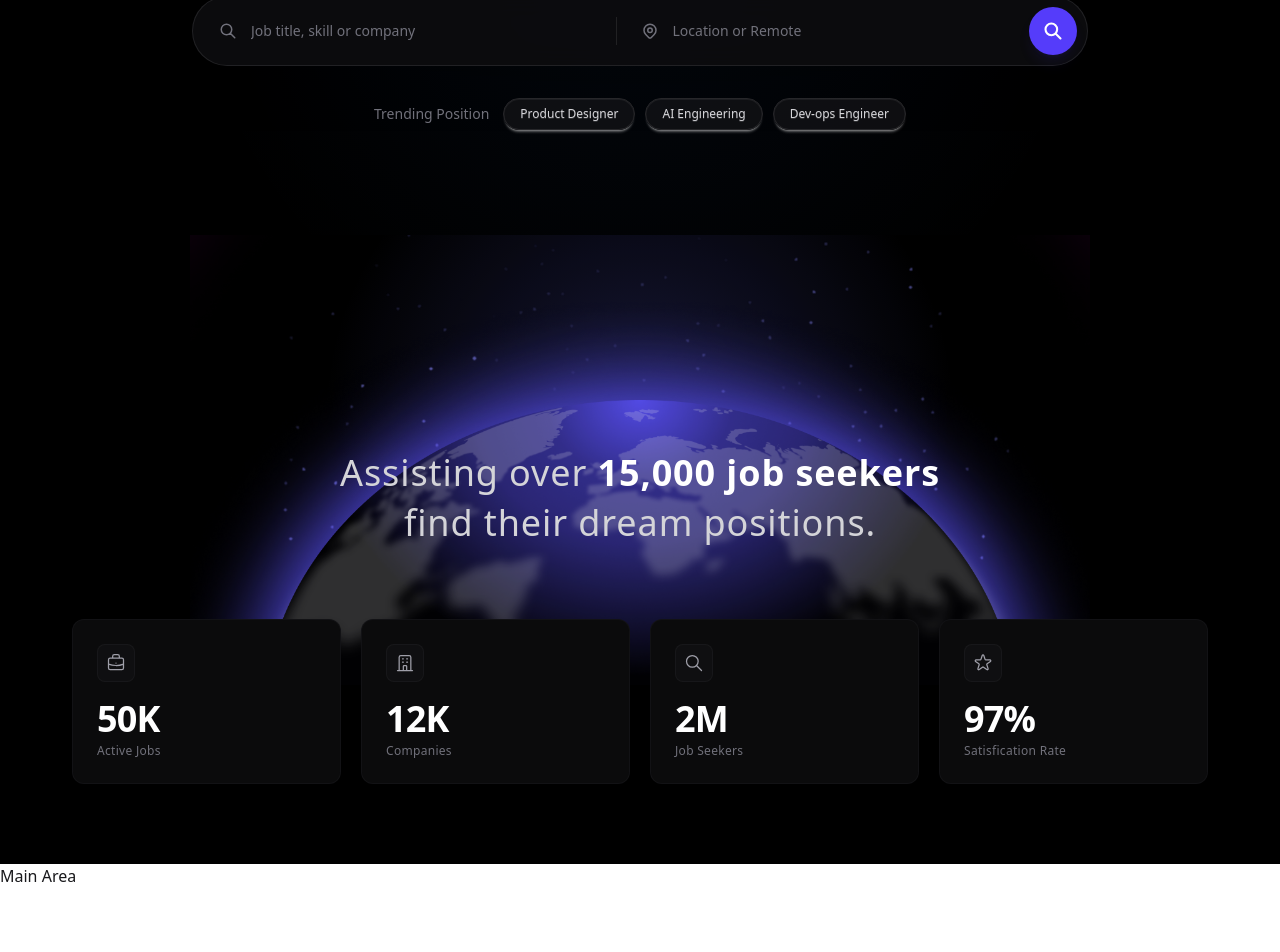
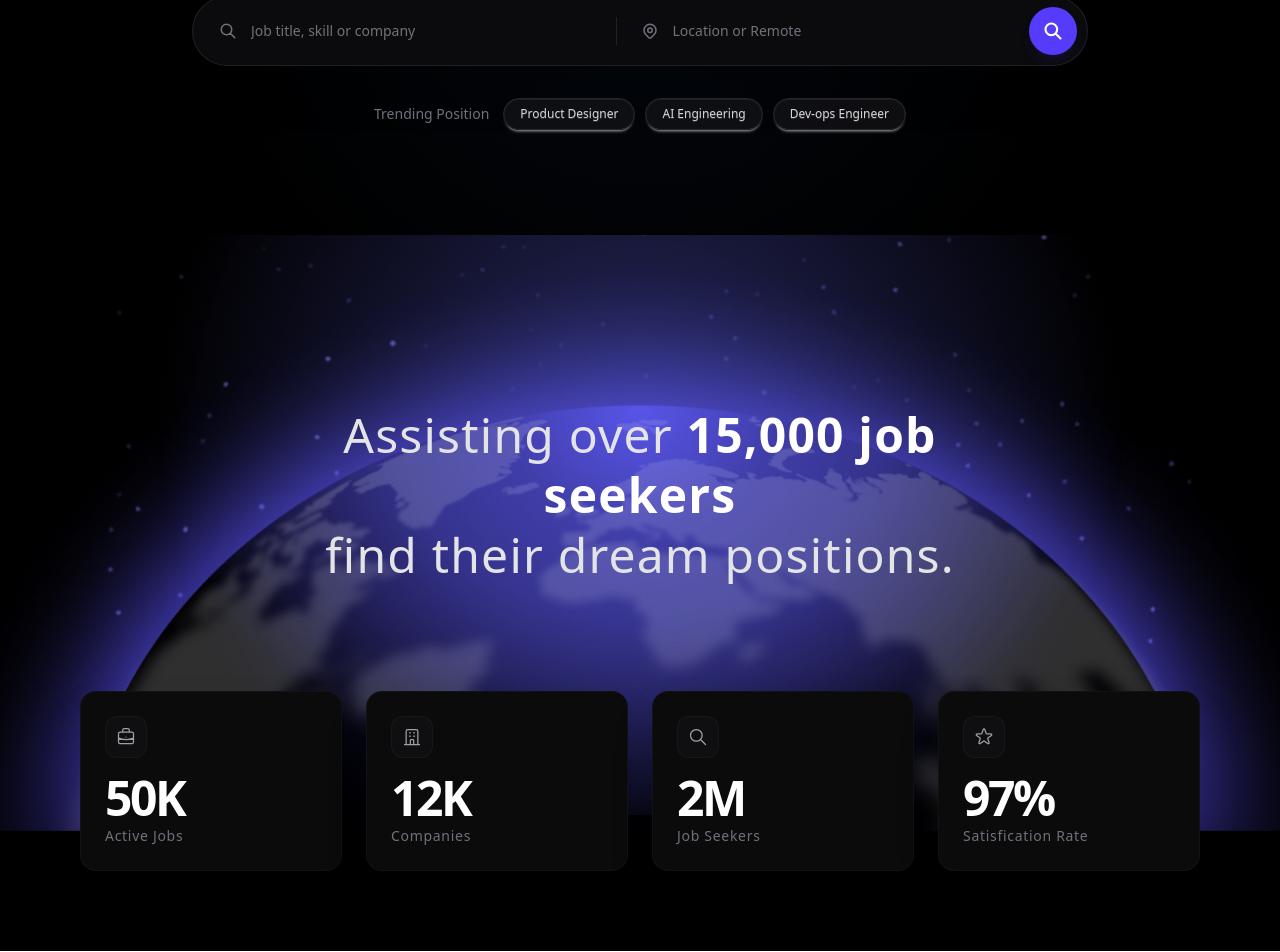
Before and after one commit to farjanayeasminrimi/HireLoop, a Next.js app: page / in a window 1280 px wide. Shown: the part 469-1421 px from the top of the page. Before the commit the page ends 1357 px from the top, so only its background shows below. Built offline with nearby package versions, Linux system fonts and the light colour scheme.

Commit message:
fixing global space

```diff
--- a/src/components/homepage/GlobalStats.jsx
+++ b/src/components/homepage/GlobalStats.jsx
@@ -91,42 +91,51 @@ const GlobalStats = () => {
   ];
 
   return (
-    <section className="relative w-full bg-black text-white px-4 pt-0 pb-20 overflow-hidden select-none flex flex-col items-center">
-      {/* Container holding the heading & background earth element */}
-      <div className="relative w-full max-w-5xl mx-auto flex flex-col items-center justify-end min-h-[320px] mb-6 text-center z-10 px-4">
-        {/* Placeholder for your Earth Image Asset */}
-        {/* Replace standard <img> source with your path / Next.js Image component */}
-        <div className="absolute top-0 left-1/2 -translate-x-1/2 w-[140%] sm:w-[110%] md:w-full max-w-[900px] aspect-[2/1] pointer-events-none mix-blend-screen opacity-90">
-          <Image src={global} alt="Global Network" className="w-full h-full object-cover" />
-          {/* Subtle blue ambient aura layer mirroring image backdrops */}
-          <div className="absolute inset-0 bg-[radial-gradient(circle_at_50%_40%,rgba(99,102,241,0.25)_0%,transparent_60%)] -z-10" />
+    <section className="relative w-full bg-black text-white overflow-hidden select-none">
+      {/* Full-width Globe + Text Container */}
+      <div className="relative w-full min-h-[460px] md:min-h-[520px] flex items-center justify-center">
+        {/* Globe - Now Full Width */}
+        <div className="absolute inset-0 flex items-center justify-center pointer-events-none">
+          <div className="relative w-full max-w-[1400px] aspect-[16/9] md:aspect-[2/1]">
+            <Image
+              src={global}
+              alt="Global Network"
+              className="w-full h-full object-cover mix-blend-screen opacity-90 scale-105"
+              priority
+              fill
+              sizes="100vw"
+            />
+
+            {/* Enhanced Blue Glow */}
+            <div className="absolute inset-0 bg-[radial-gradient(circle_at_50%_40%,rgba(99,102,241,0.4)_0%,transparent_65%)]" />
+          </div>
         </div>
 
-        {/* Section Typography Content */}
-        <h2 className="text-2xl sm:text-3xl md:text-4xl font-normal text-zinc-300 leading-snug tracking-wide max-w-2xl relative z-20 mb-2 mt-10">
-          Assisting over <span className="font-semibold text-white">15,000 job seekers</span> <br />
-          find their dream positions.
-        </h2>
+        {/* Text - Perfectly Centered on Globe */}
+        <div className="relative z-10 text-center px-2 max-w-3xl">
+          <h2 className="text-3xl sm:text-4xl md:text-5xl font-normal text-zinc-200 leading-tight tracking-wide">
+            Assisting over <span className="font-semibold text-white">15,000 job seekers</span>
+            <br />
+            find their dream positions.
+          </h2>
+        </div>
       </div>
 
-      {/* Grid containing the 4 stat metric metric cards */}
-      <div className="w-full max-w-6xl mx-auto grid grid-cols-1 sm:grid-cols-2 lg:grid-cols-4 gap-4 sm:gap-5 z-20 relative pt-10 px-2">
+      {/* Stats - Tightly placed under the globe */}
+      <div className="w-full max-w-6xl mx-auto grid grid-cols-1 sm:grid-cols-2 lg:grid-cols-4 gap-4 sm:gap-6 -mt-12 md:-mt-16 px-4 relative z-20 pb-20">
         {stats.map((stat) => (
           <div
             key={stat.id}
-            className="card bg-[#0b0b0c] border border-zinc-900/60 p-6 rounded-xl flex flex-col items-start justify-between min-h-[165px] shadow-[2xl] hover:border-zinc-800 transition-colors duration-200"
+            className="bg-[#0b0b0c] border border-zinc-900/60 p-6 rounded-2xl flex flex-col items-start justify-between min-h-[165px] shadow-2xl hover:border-zinc-700 transition-all duration-200"
           >
-            {/* Top Row: Functional Vector Icon Component */}
-            <div className="p-2 bg-zinc-900/40 rounded-lg border border-zinc-800/40 shrink-0 mb-3">
+            <div className="p-2.5 bg-zinc-900/40 rounded-xl border border-zinc-800/40 shrink-0 mb-4">
               {stat.icon}
             </div>
-
-            {/* Bottom Stack Layout: Main Metric & Label Text */}
-            <div className="space-y-1 w-full">
-              <span className="block text-3xl sm:text-4xl font-semibold tracking-tight text-white font-sans">
+            <div className="space-y-1">
+              <span className="block text-4xl sm:text-5xl font-semibold tracking-tighter text-white">
                 {stat.value}
               </span>
-              <span className="block text-xs font-medium text-zinc-500 tracking-wide">
+              <span className="block text-sm font-medium text-zinc-500 tracking-wider">
                 {stat.label}
               </span>
             </div>
```
